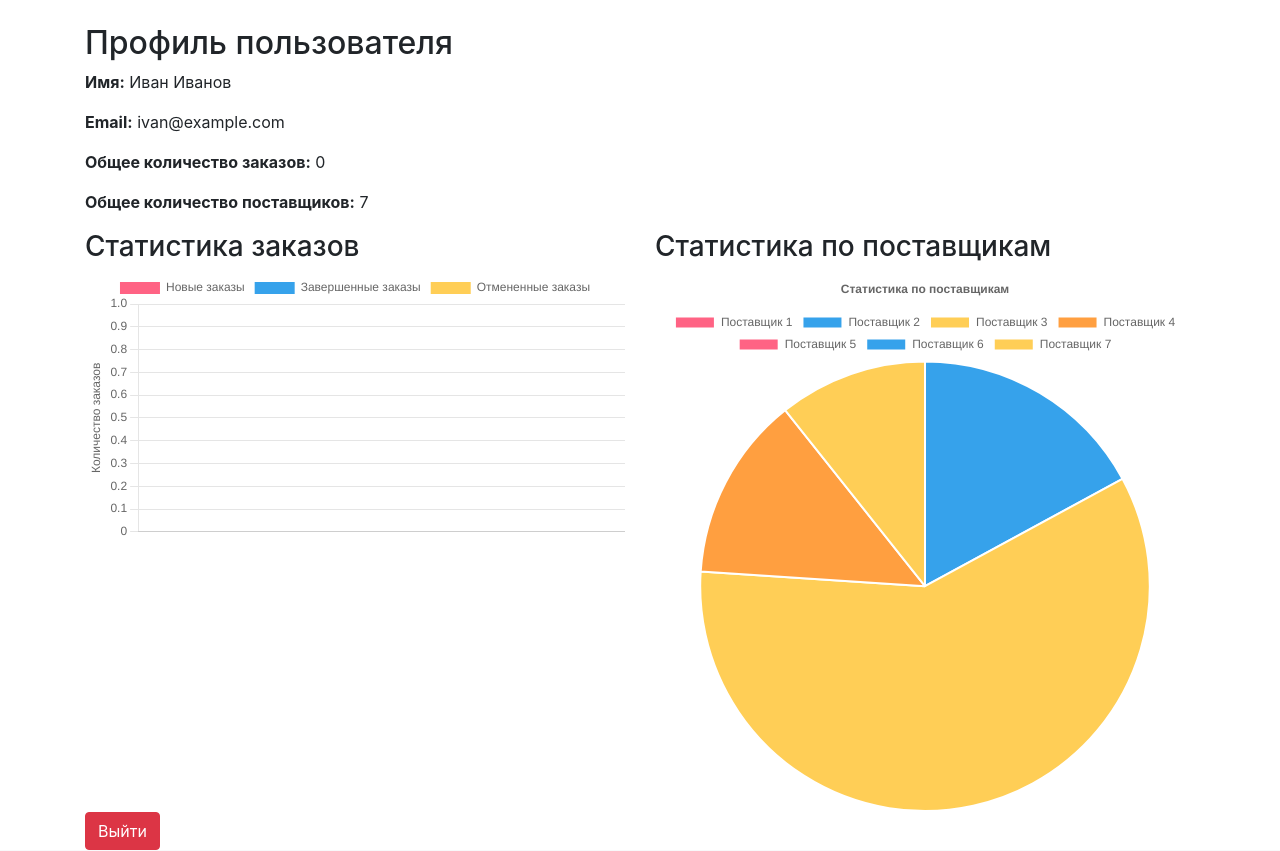
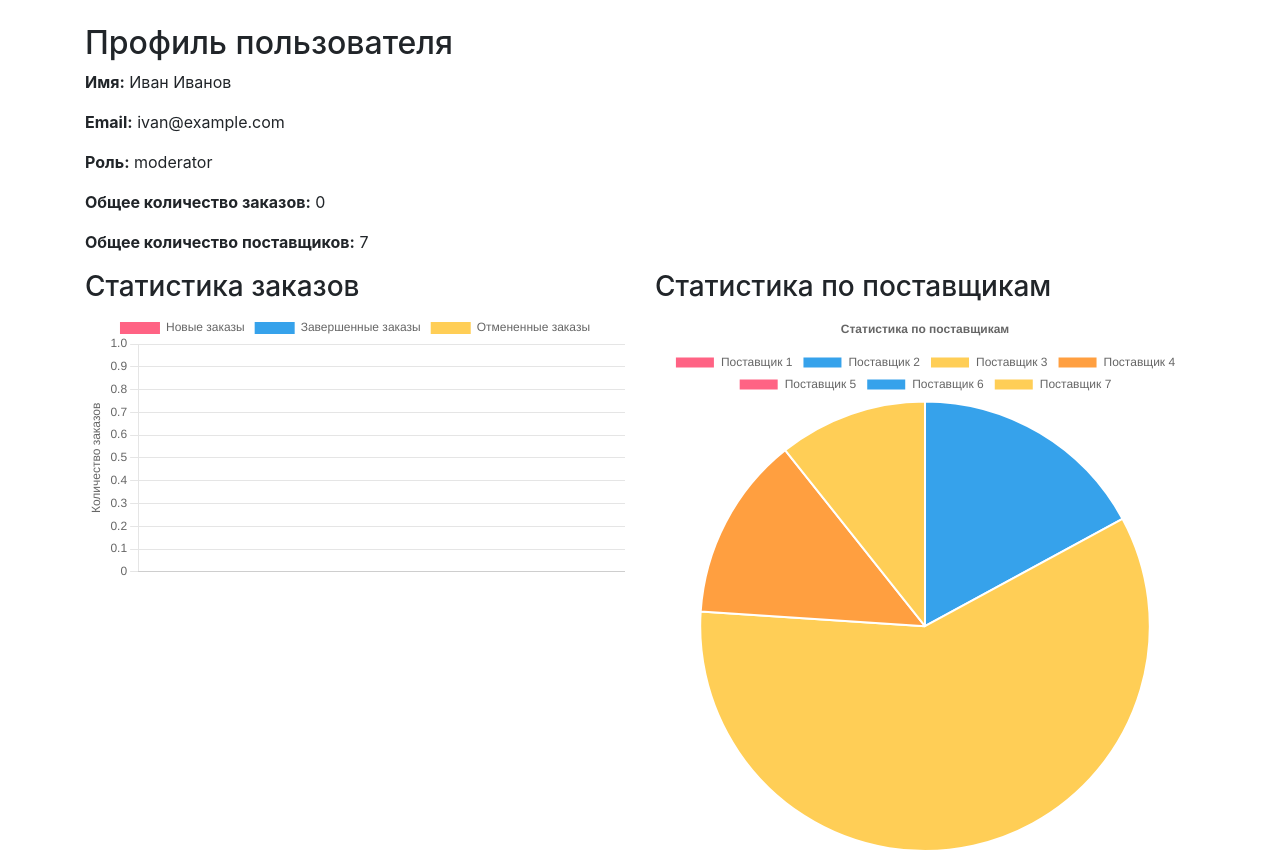
Before and after one commit to Demi-Play/record_keeping_app, a Flask app: page /profile in a window 1280 px wide. Shown: the part 56-907 px from the top of the page. Run offline with Flask 3, Linux system fonts and the light colour scheme; a user stored in the database is signed in; some libraries are stand-ins or nearby versions.

Commit message:
readme, orders, profile

```diff
--- a/app/templates/inventory.html
+++ b/app/templates/inventory.html
@@ -4,7 +4,10 @@
 
 {% block content %}
 <h2>Список товаров</h2>
+{% if current_user.is_authenticated and current_user.role == 'moderator' %}
 <a href="{{ url_for('new_inventory_item') }}" class="btn btn-primary">Добавить новый товар</a>
+{% endif %}
+
 <table class="table">
     <thead>
         <tr>
--- a/app/templates/profile.html
+++ b/app/templates/profile.html
@@ -6,6 +6,13 @@
 <h2>Профиль пользователя</h2>
 <p><strong>Имя:</strong> {{ user.first_name }} {{ user.last_name }}</p>
 <p><strong>Email:</strong> {{ user.email }}</p>
+{% if current_user.is_authenticated and current_user.role == 'moderator' %}
+<p><strong>Роль:</strong> moderator</p>
+{% elif current_user.is_authenticated and current_user.role == 'admin' %}
+<p><strong>Роль:</strong> admin</p>
+{% else %}
+<p><strong>Роль:</strong> client</p>
+{% endif %}
 <p><strong>Общее количество заказов:</strong> {{ total_orders }}</p>
 <p><strong>Общее количество поставщиков:</strong> {{ total_suppliers }}</p>
 
```
Also changed, not shown: app/templates/orders.html (+8 -3 lines), README.md, instance/database.db.
